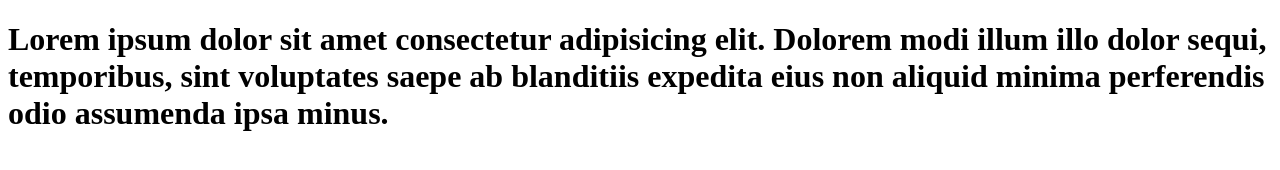
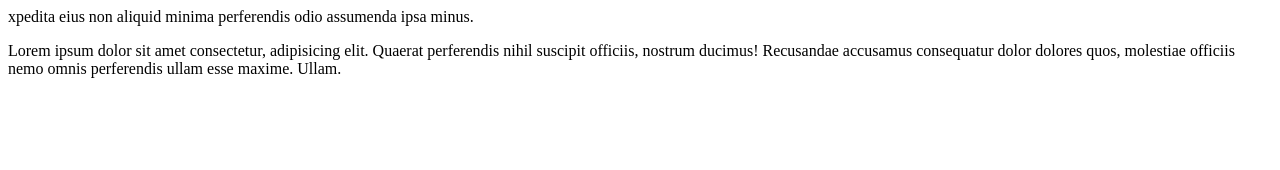
Before and after one commit to Mepree/learning-git-github, a plain HTML site: page index.html in a window 1280 px wide. Drawn offline with Linux system fonts and the light colour scheme.

Commit message:
update index file

```diff
--- a/index.html
+++ b/index.html
@@ -6,6 +6,7 @@
     <title>Git Website</title>
 </head>
 <body>
-    <h1>Lorem ipsum dolor sit amet consectetur adipisicing elit. Dolorem modi illum illo dolor sequi, temporibus, sint voluptates saepe ab blanditiis expedita eius non aliquid minima perferendis odio assumenda ipsa minus.</h1>
+    <h>xpedita eius non aliquid minima perferendis odio assumenda ipsa minus.</h1>
+    <p>Lorem ipsum dolor sit amet consectetur, adipisicing elit. Quaerat perferendis nihil suscipit officiis, nostrum ducimus! Recusandae accusamus consequatur dolor dolores quos, molestiae officiis nemo omnis perferendis ullam esse maxime. Ullam.</p>
 </body>
 </html>
```
